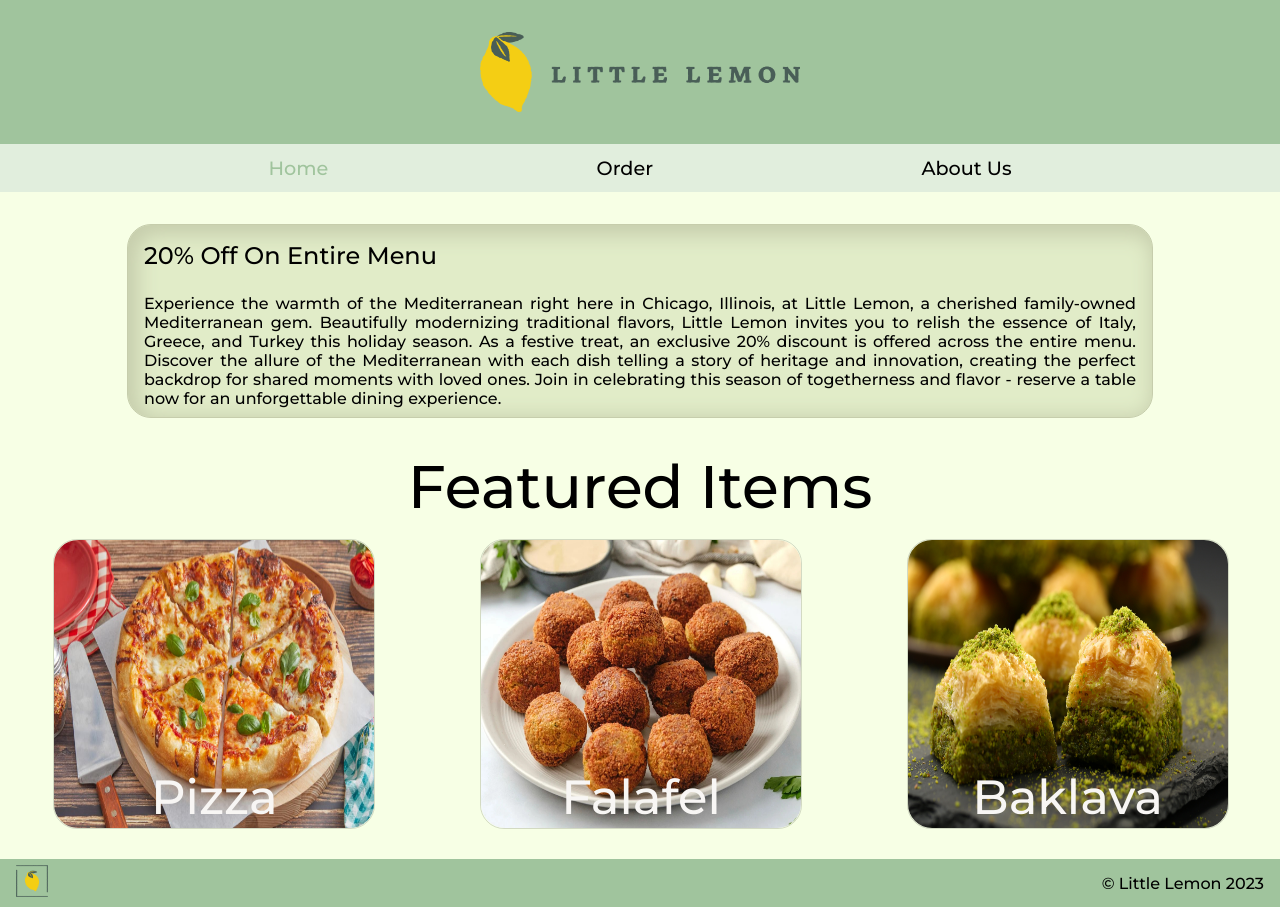
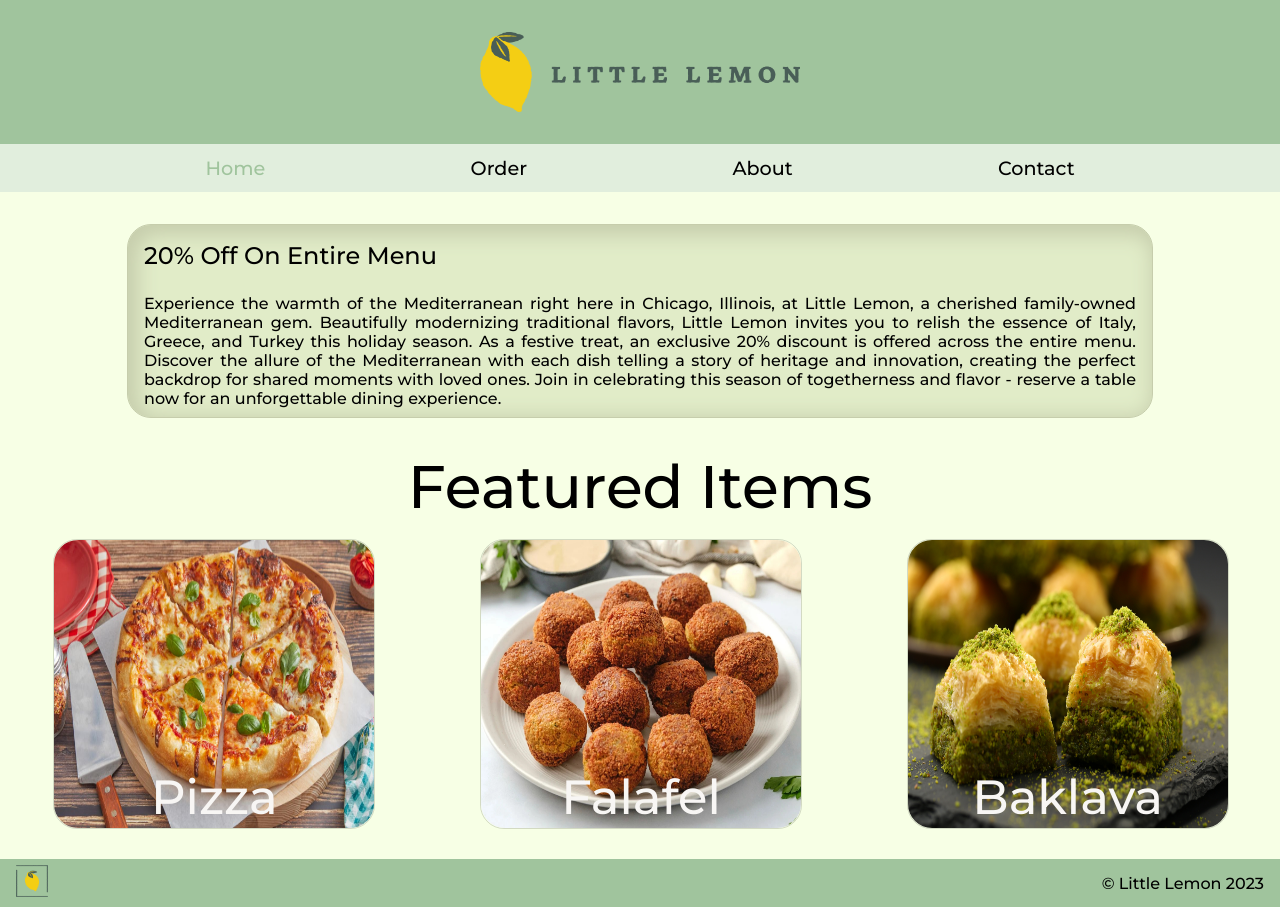
Before and after one commit to aashish1248/LittleLemon, a plain HTML site: page index.html in a window 1280 px wide. Drawn offline with Linux system fonts and the light colour scheme.

Commit message:
Nav Update

```diff
--- a/index.html
+++ b/index.html
@@ -33,7 +33,8 @@
         <ul id="navlinks">
             <li><a href="#">Home</a></li>
             <li><a href="./order.html">Order</a></li>
-            <li><a href="./about.html">About Us</a></li>
+            <li><a href="./about.html">About</a></li>
+            <li><a href="./contact.html">Contact</a></li>
         </ul>
     </nav>
     <main>
```
